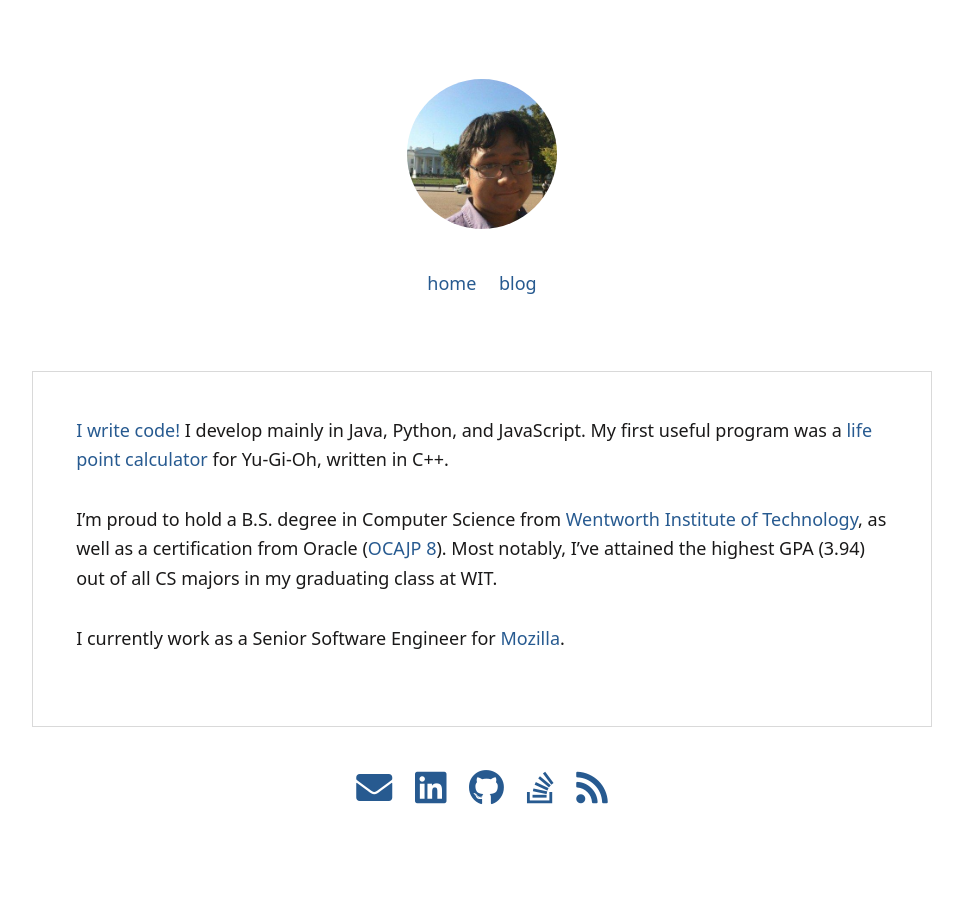
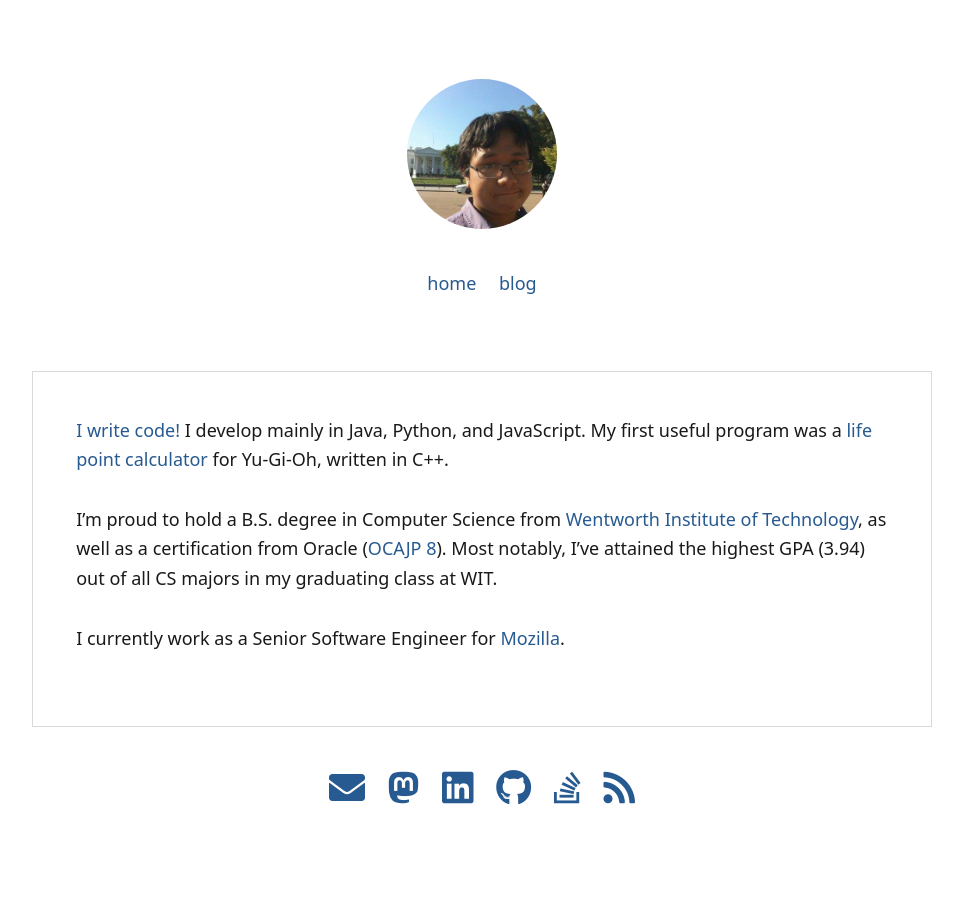
Before and after one commit to jsudiaman/jsudiaman.github.io, a Jekyll site: the page built from index.md, in a window 1280 px wide. Shown: the whole page, without its empty margins (158-1121 px from the left). Built offline with Jekyll 4.4.1, drawn with Linux system fonts in a browser that asks for light colours.

Commit message:
Add mast link

```diff
--- a/_layouts/default.html
+++ b/_layouts/default.html
@@ -78,6 +78,7 @@
         <nav>
             <ul>
                 <li><a href="mailto:jonathan@sudicode.com"><i class="fas fa-envelope fa-2x"></i></a></li>
+                <li><a href="http://mozilla.social/@jsudiaman"><i class="fab fa-mastodon fa-2x"></i></a></li>
                 <li><a href="http://linkedin.com/in/jonathansudiaman"><i class="fab fa-linkedin fa-2x"></i></a></li>
                 <li><a href="http://github.com/sudiamanj"><i class="fab fa-github fa-2x"></i></a></li>
                 <li><a href="https://stackoverflow.com/users/6268626/jonathan-sudiaman"><i class="fab fa-stack-overflow fa-2x"></i></a></li>
```
